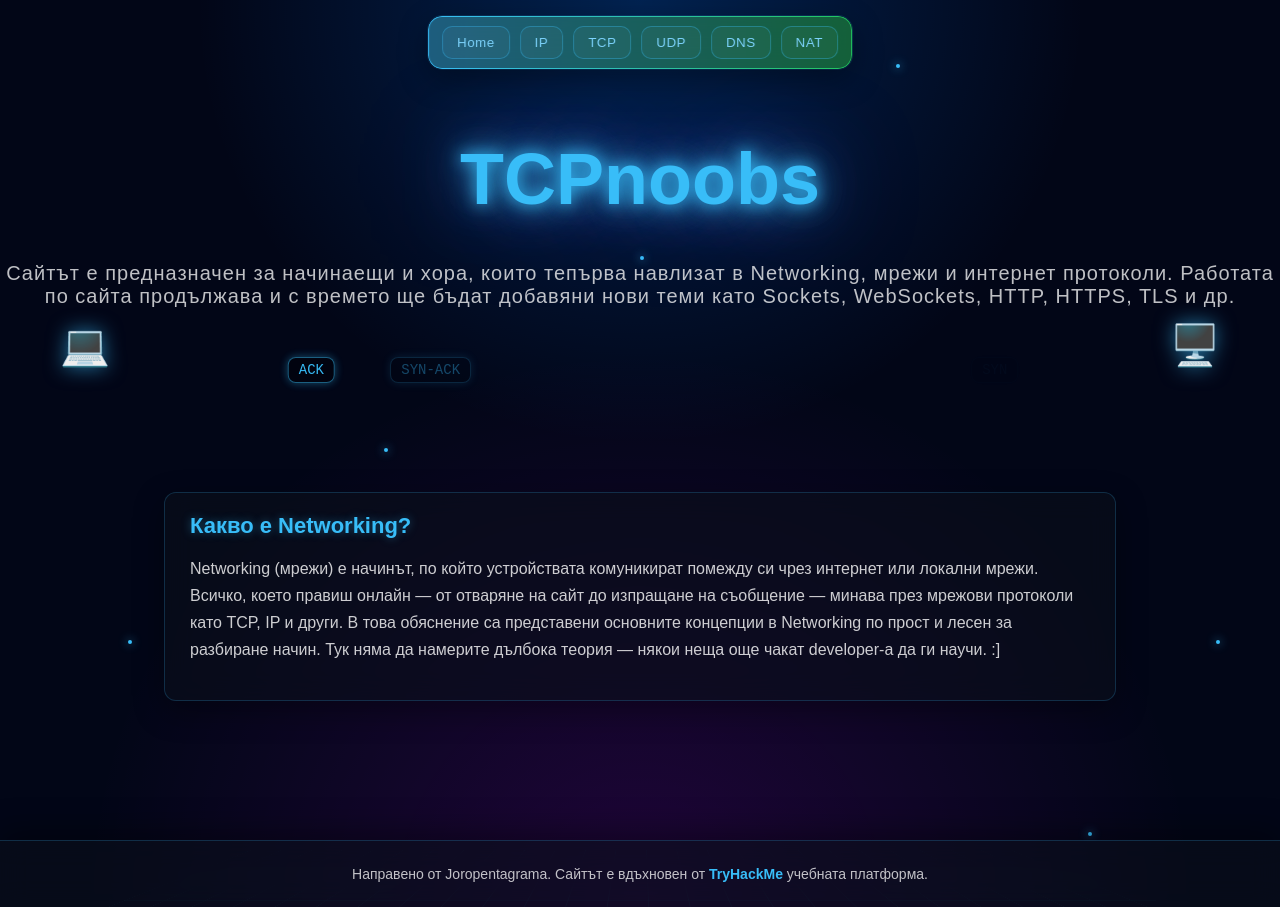
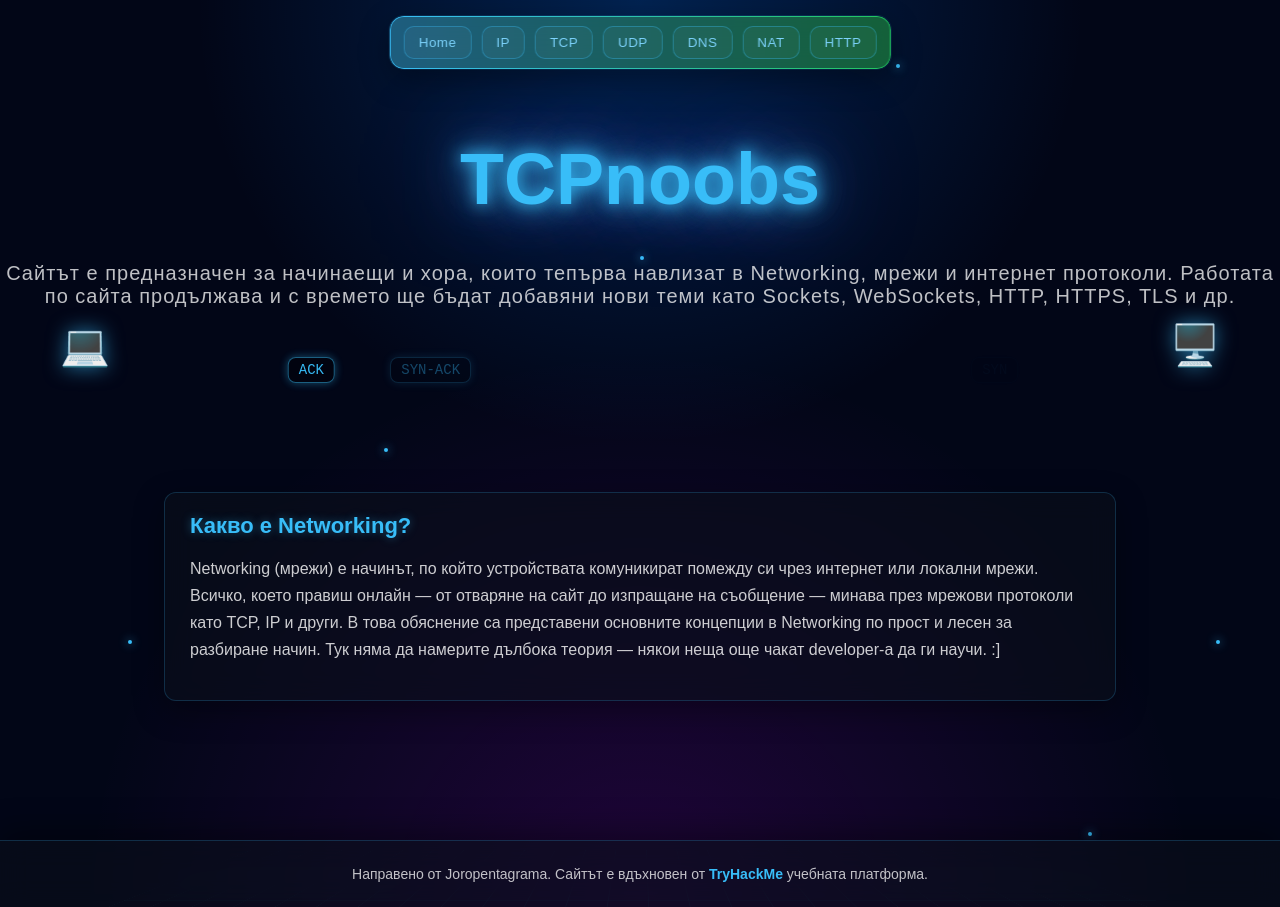
Before and after one commit to JoroPentagrama/TCPnoobs, a plain HTML site: page index.html in a window 1280 px wide. Drawn offline with Linux system fonts and the light colour scheme.

Commit message:
Update index.html

```diff
--- a/index.html
+++ b/index.html
@@ -23,6 +23,7 @@
         <button id="btn3">UDP</button>
         <button id="btn4">DNS</button>
         <button id="btn5">NAT</button>
+        <button id="btn6">HTTP</button>
     </div>
     <div class="top">
         <h2 id="title">TCPnoobs</h2>
```
